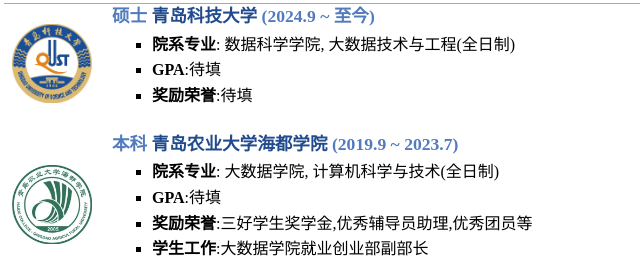
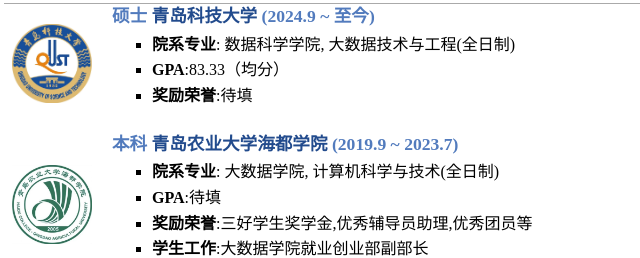
Before and after one commit to WenQiShang/WenQiShang.github.io, a plain HTML site: page index.html in a window 1280 px wide. Shown: the part 452-710 px from the top of the page, 172-812 px from the left. Drawn offline with Linux system fonts and the light colour scheme.

Commit message:
Update index.html

```diff
--- a/index.html
+++ b/index.html
@@ -32,7 +32,7 @@
     <ul>
     <li><p><b>院系专业</b>: 数据科学学院, 大数据技术与工程(全日制)</p>
     </li>
-    <li><p><b>GPA</b>:待填 </p>
+    <li><p><b>GPA</b>:83.33（均分） </p>
     </li>
     <li><p><b>奖励荣誉</b>:待填<br /></p>
     </li>
```
